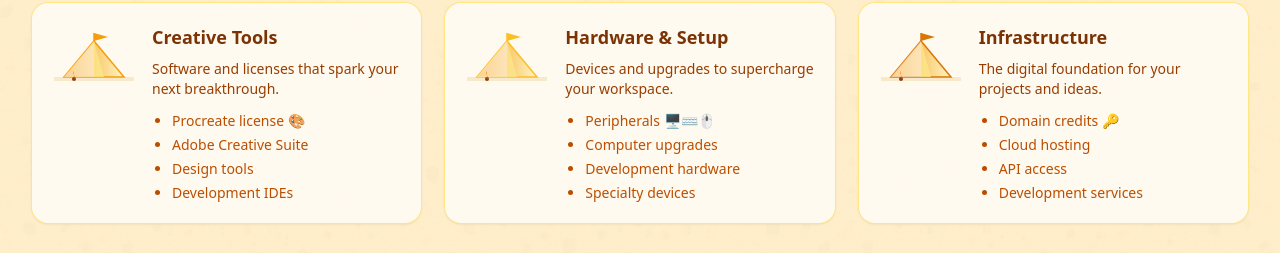
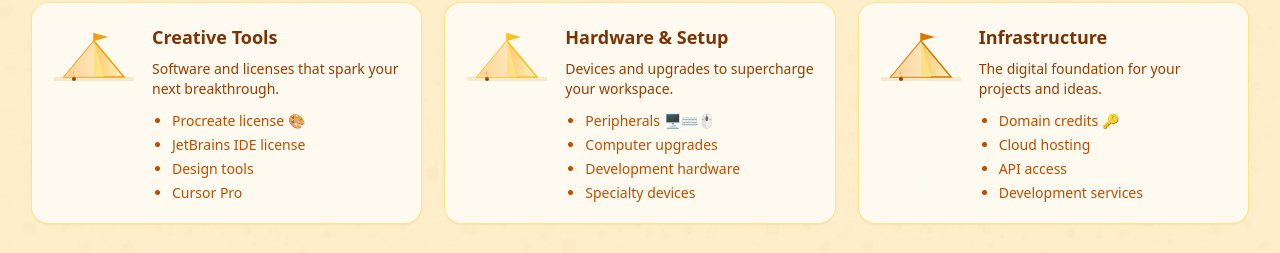
Before and after one commit to hackclub/the-carnival, a React (Vite) app: page / in a window 1280 px wide. Shown: the part 1091-1344 px from the top of the page. Built offline with nearby package versions, Linux system fonts and the light colour scheme.

Commit message:
update options for rewards

```diff
--- a/src/App.tsx
+++ b/src/App.tsx
@@ -161,7 +161,7 @@
             <TentCard
               title="Creative Tools"
               description="Software and licenses that spark your next breakthrough."
-              items={["Procreate license 🎨", "Adobe Creative Suite", "Design tools", "Development IDEs"]}
+              items={["Procreate license 🎨", "JetBrains IDE license", "Design tools", "Cursor Pro"]}
               accentHex="#f59e0b"
             />
             <TentCard
```
